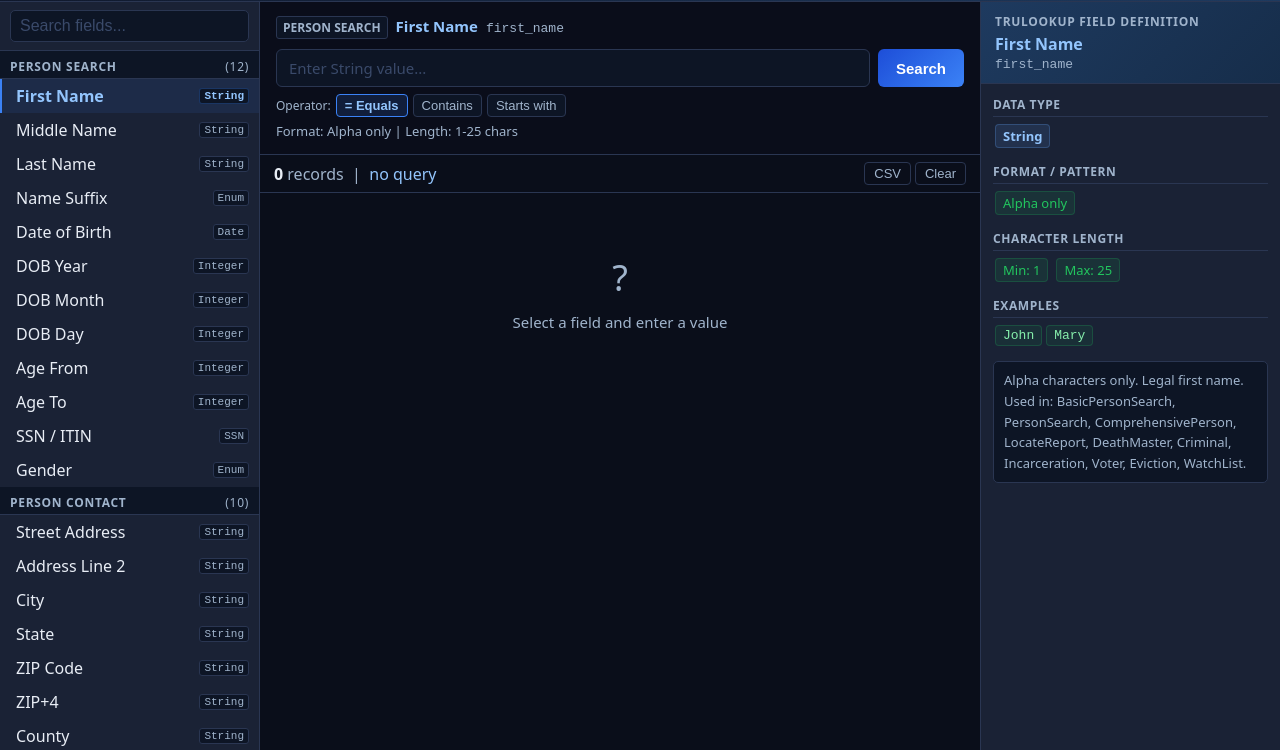
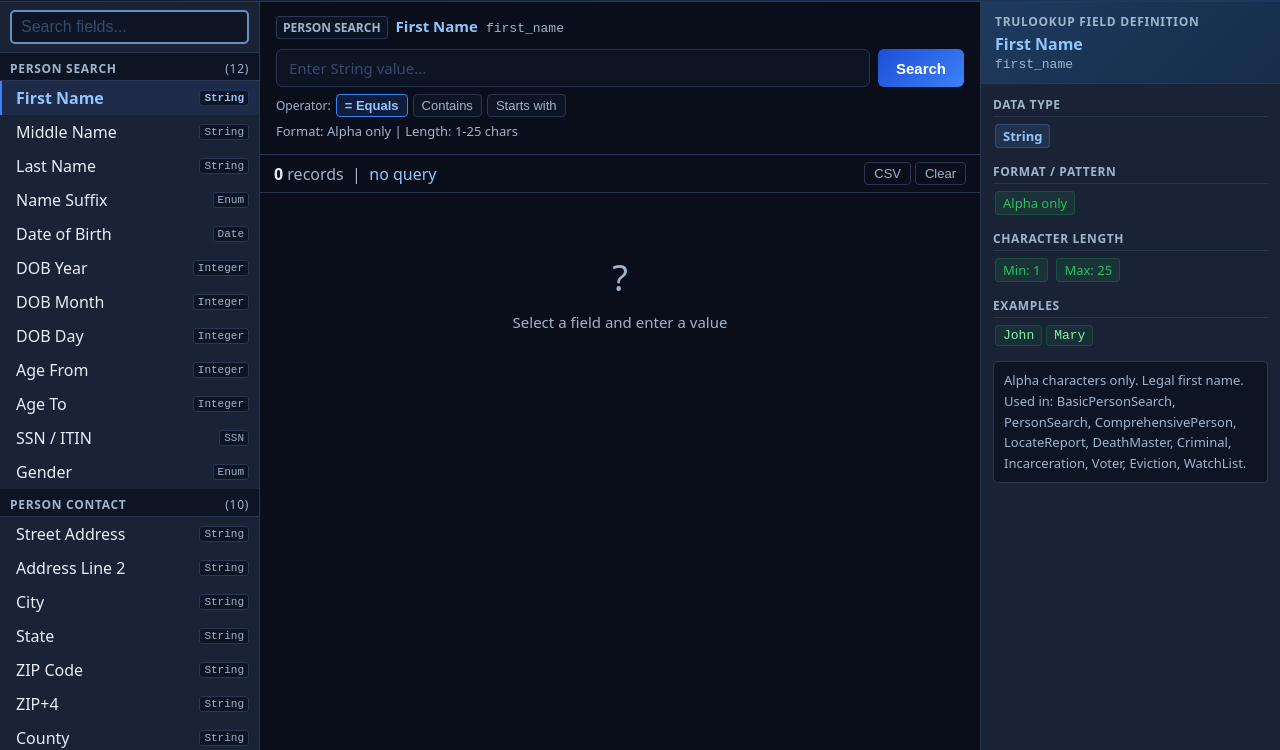
Before and after one commit to scottlawler/scottlawler.github.io, a plain HTML site: page data-analysis.html in a window 1280 px wide. Shown: the part 50-800 px from the top of the page. Drawn offline with Linux system fonts and the light colour scheme.

Commit message:
Data Analysis: thicker lighter search box border

```diff
--- a/data-analysis.html
+++ b/data-analysis.html
@@ -21,7 +21,7 @@ body{background:var(--bg);color:var(--text);font-family:system-ui,-apple-system,
 /* LEFT */
 .fl{background:var(--card);border-right:1px solid var(--border);display:flex;flex-direction:column;overflow:hidden}
 .fl-search-wrap{padding:8px 10px;border-bottom:1px solid var(--border);flex-shrink:0}
-.fl-search{width:100%;background:#0d1525;border:1px solid var(--border);border-radius:5px;padding:6px 9px;color:var(--text);font-size:16px;outline:none}
+.fl-search{width:100%;background:#0d1525;border:2px solid #6a90c0;border-radius:5px;padding:6px 9px;color:var(--text);font-size:16px;outline:none}
 .fl-search:focus{border-color:var(--blue)}.fl-search::placeholder{color:#3a4a6a}
 .fl-body{flex:1;overflow-y:auto}
 .fl-body::-webkit-scrollbar{width:3px}.fl-body::-webkit-scrollbar-thumb{background:#333}
```
